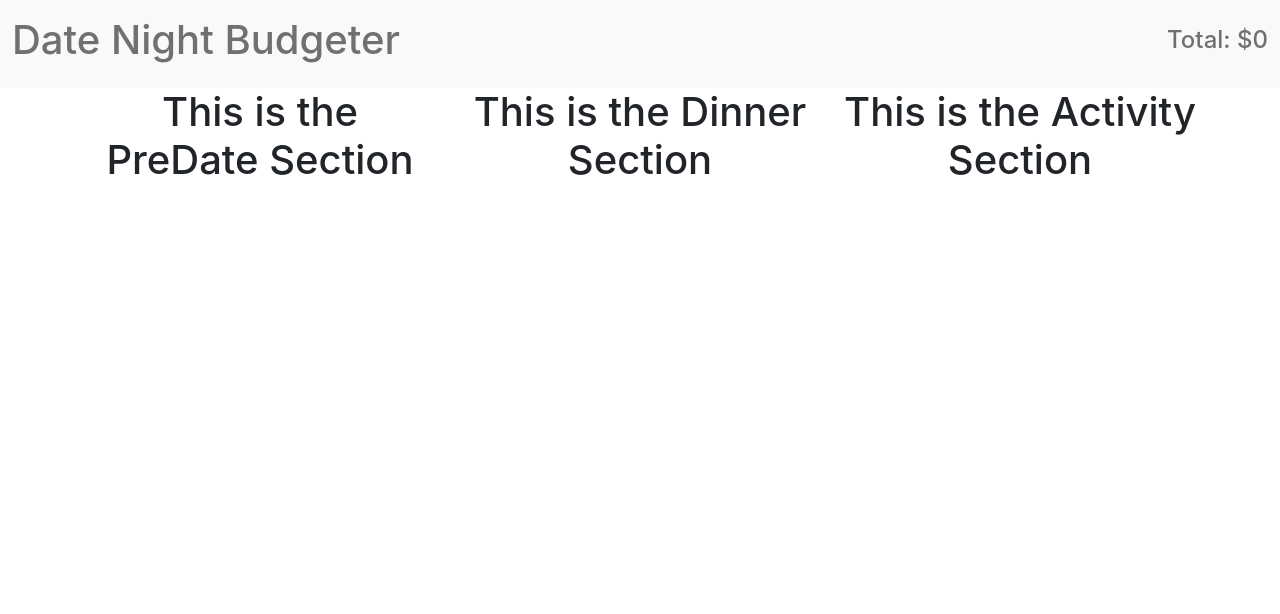
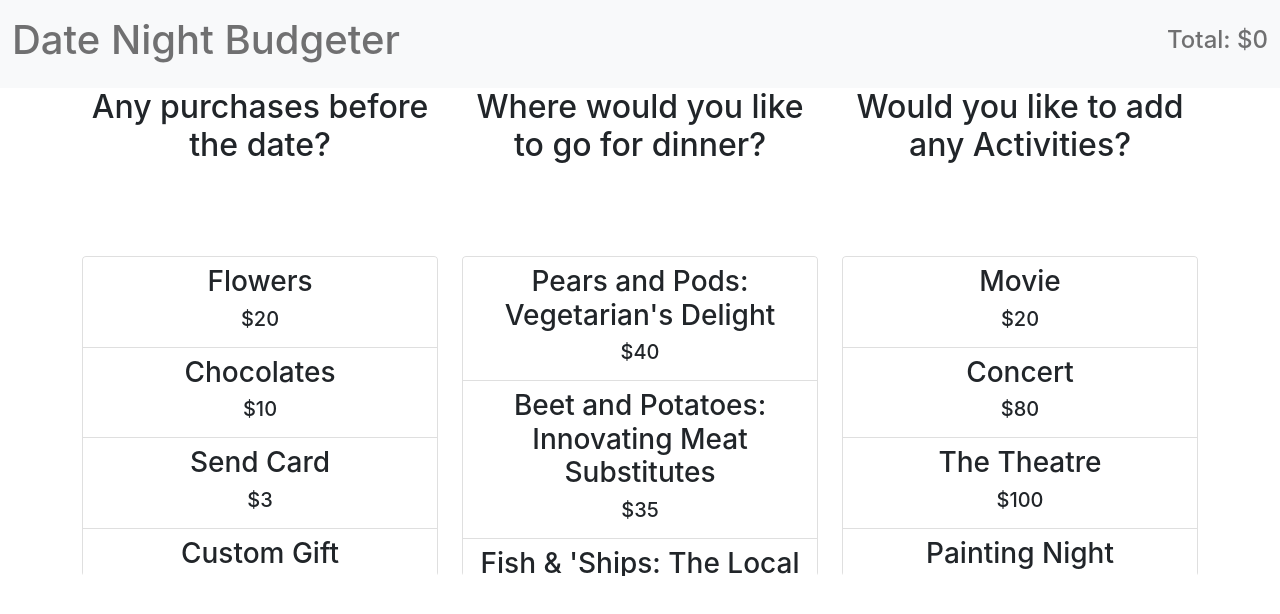
Before and after one commit to jackthelab/date-budget-tracker, a React (Create React App) app: page / in a window 1280 px wide. Shown: the top 614 px of the page. Built offline with nearby package versions, Linux system fonts and the light colour scheme.

Commit message:
Added OptionList component to manager different lists.

```diff
--- /dev/null
+++ b/src/components/OptionsList.js
@@ -0,0 +1,19 @@
+import React from 'react'
+
+
+export default class OptionsList extends React.Component {
+
+    render() {
+        return (
+            <ul className="list-group overflow-auto" style={{height: "20rem"}} >
+                {this.props.options.map(option =>
+                    <li key={option.id} className="list-group-item">
+                        <h3>{option.name}</h3>
+                        <h5>${option.price}</h5>
+                    </li>
+                )}
+            </ul>
+        )
+    }
+
+}
--- a/src/containers/Activity.js
+++ b/src/containers/Activity.js
@@ -1,12 +1,23 @@
 import React from 'react'
+import OptionsList from '../components/OptionsList'
 
 
 export default class Activity extends React.Component {
 
+    activityOptions = [
+        {id: 1, name: "Movie", price: 20},
+        {id: 2, name: "Concert", price: 80},
+        {id: 3, name: "The Theatre", price: 100},
+        {id: 4, name: "Painting Night", price: 50}
+    ]
+
     render() {
         return (
             <div className="col-md-4">
-                <h1>This is the Activity Section</h1>
+
+                <h2 style={{height: "10rem"}}>Would you like to add any Activities?</h2>
+                <OptionsList options={this.activityOptions} />
+
             </div>
         )
     }
--- a/src/containers/Dinner.js
+++ b/src/containers/Dinner.js
@@ -1,12 +1,23 @@
 import React from 'react'
+import OptionsList from '../components/OptionsList'
 
 
 export default class Dinner extends React.Component {
 
+    dinnerOptions = [
+        {id: 1, name: "Pears and Pods: Vegetarian's Delight", price: 40},
+        {id: 2, name: "Beet and Potatoes: Innovating Meat Substitutes", price: 35},
+        {id: 3, name: "Fish & 'Ships: The Local Pub to Watch Your Football Club", price: 25},
+        {id: 4, name: "Fine Wine and Dine: The Utmost Dining Experience", price: 75}
+    ]
+
     render() {
         return (
             <div className="col-md-4">
-                <h1>This is the Dinner Section</h1>
+
+                <h2 style={{height: "10rem"}}>Where would you like to go for dinner?</h2>
+                <OptionsList options={this.dinnerOptions} />
+
             </div>
         )
     }
--- a/src/containers/PreDate.js
+++ b/src/containers/PreDate.js
@@ -1,12 +1,23 @@
 import React from 'react'
+import OptionsList from '../components/OptionsList'
 
 
 export default class PreDate extends React.Component {
 
+    predateOptions = [
+        {id: 1, name: "Flowers", price: 20},
+        {id: 2, name: "Chocolates", price: 10},
+        {id: 3, name: "Send Card", price: 3},
+        {id: 4, name: "Custom Gift", price: 30}
+    ]
+
     render() {
         return (
             <div className="col-md-4">
-                <h1>This is the PreDate Section</h1>
+
+                <h2 style={{height: "10rem"}}>Any purchases before the date?</h2>
+                <OptionsList options={this.predateOptions} />
+
             </div>
         )
     }
```
